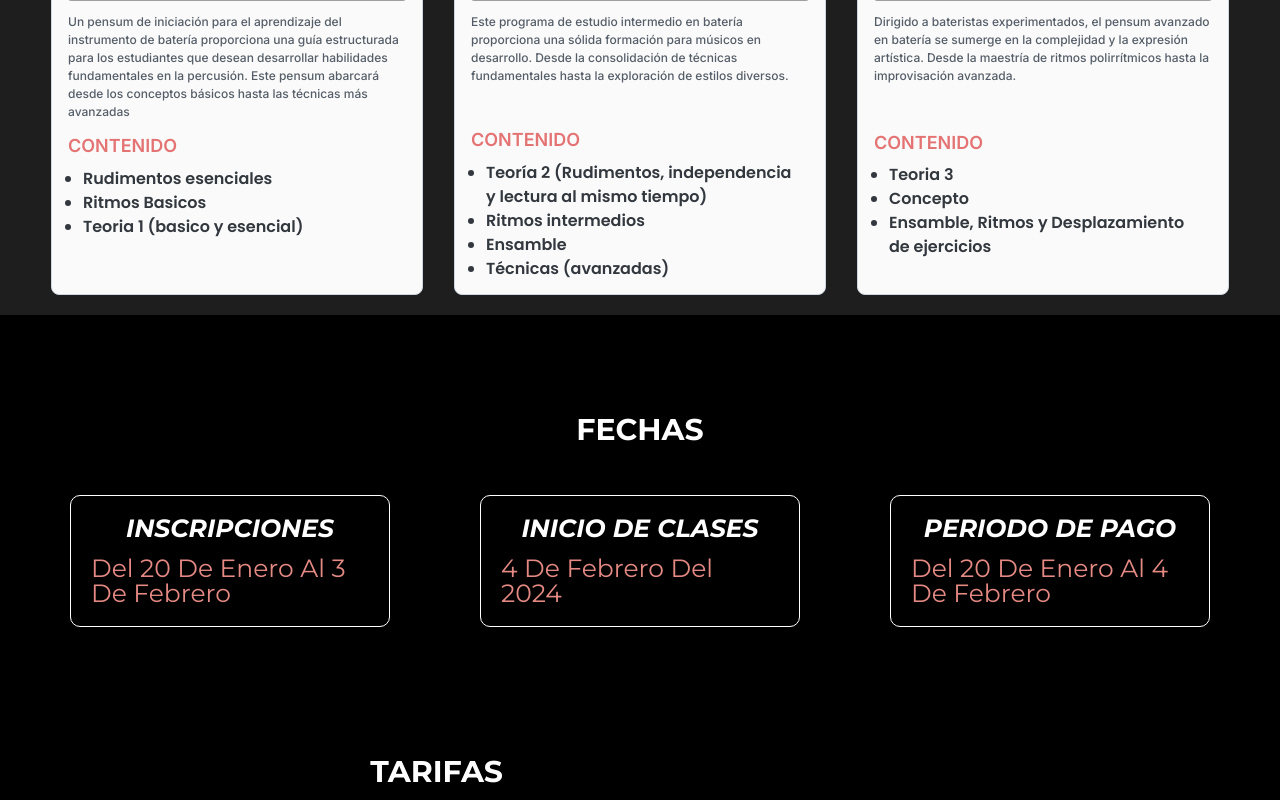
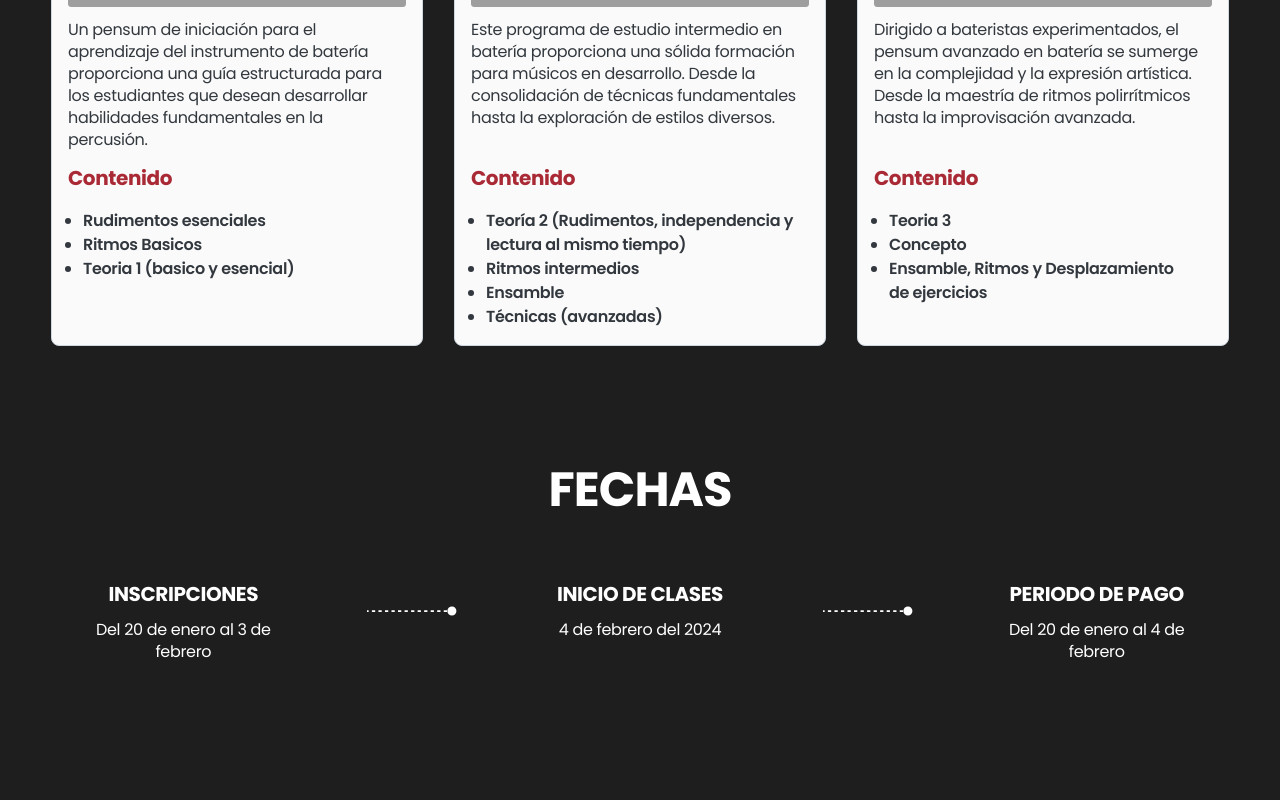
Before and after one commit to taylor25jr/Drummer-House, a React (Vite) app: page /servicios in a window 1280 px wide. Shown: the part 540-1340 px from the top of the page. Built offline with nearby package versions, Linux system fonts and the light colour scheme; grey boxes are pictures that could not be loaded; a web font is replaced by a local one.

Commit message:
feat fechas section finished

```diff
--- a/src/components/CardGroup/CardGroup.css
+++ b/src/components/CardGroup/CardGroup.css
@@ -1,5 +1,16 @@
 @import url(https://fonts.googleapis.com/css?family=Poppins:100,100italic,200,200italic,300,300italic,regular,italic,500,500italic,600,600italic,700,700italic,800,800italic,900,900italic);
 
+
+:root {
+    --h1: 48px;
+    --h2: 32px;
+    --h3: 20px;
+    --body: 16px;
+    --link: 16px;
+    --primary: #A92935;
+    --dark: #1E1E1E;
+    --white: #FFFFFF;
+}
 
 @media (max-width: 767px) {
 
@@ -7,15 +18,50 @@
         width: 80%;
         margin-top: 15px;
     }
-    .cardText{
+
+    .ContainerPensumCard__title {
+        font-family: Poppins;
+        font-size: var(--h3);
+        font-weight: 700;
+        line-height: 30px;
+        letter-spacing: -0.02em;
+        text-align: left;
+        text-transform: uppercase;
+    }
+
+    .cardText {
         height: 100%;
     }
-    .cardText__description{
+
+    .cardText__description {
         width: 100%;
         height: 40%;
+        margin-top: 10px;
     }
-    .cardText__subtitle{
+
+    .cardText__description__body {
+        font-family: Poppins;
+        font-size: var(--body);
+        font-weight: 400;
+        line-height: 22px;
+        letter-spacing: -0.02em;
+        text-align: justified;
+    }
+
+    .cardText__subtitle {
         height: 10%;
+    }
+
+    .cardText__subtitle__h3 {
+        font-family: Poppins;
+        font-size: var(--h3);
+        font-weight: 700;
+        line-height: 30px;
+        letter-spacing: -0.02em;
+        text-align: left;
+        color: var(--primary);
+
+
     }
 
     .contentList {
@@ -27,6 +73,13 @@
 
     li {
         list-style-type: disc;
+        font-family: Poppins;
+        font-size: var(--body);
+        font-weight: 400;
+        line-height: 22px;
+        letter-spacing: -0.02em;
+        text-align: justified;
+
     }
 }
 
@@ -36,15 +89,50 @@
         width: 40%;
     }
 
-    .cardText{
+    .ContainerPensumCard__title {
+        font-family: Poppins;
+        font-size: var(--h3);
+        font-weight: 700;
+        line-height: 30px;
+        letter-spacing: -0.02em;
+        text-align: left;
+        text-transform: uppercase;
+    }
+
+    .cardText {
         height: 100%;
     }
-    .cardText__description{
+
+    .cardText__description {
         width: 100%;
         height: 40%;
     }
-    .cardText__subtitle{
+
+    .cardText__description__body {
+        font-family: Poppins;
+        font-size: var(--body);
+        font-weight: 400;
+        line-height: 22px;
+        letter-spacing: -0.02em;
+        text-align: justified;
+
+    }
+
+    .cardText__subtitle {
         height: 10%;
+        margin-top: 20px;
+    }
+
+    .cardText__subtitle__h3 {
+        font-family: Poppins;
+        font-size: var(--h3);
+        font-weight: 700;
+        line-height: 30px;
+        letter-spacing: -0.02em;
+        text-align: left;
+        color: var(--primary);
+
+
     }
 
     .contentList {
@@ -62,6 +150,13 @@
 
     li {
         list-style-type: disc;
+        font-family: Poppins;
+        font-size: var(--body);
+        font-weight: 400;
+        line-height: 22px;
+        letter-spacing: -0.02em;
+        text-align: justified;
+
     }
 
 }
@@ -74,15 +169,50 @@
         background: #FAFAFA !important;
 
     }
-    .cardText{
+
+    .ContainerPensumCard__title {
+        font-family: Poppins;
+        font-size: var(--h3);
+        font-weight: 700;
+        line-height: 30px;
+        letter-spacing: -0.02em;
+        text-align: left;
+        text-transform: uppercase;
+    }
+
+    .cardText {
         height: 100%;
     }
-    .cardText__description{
+
+    .cardText__description {
         width: 100%;
         height: 40%;
     }
-    .cardText__subtitle{
+
+    .cardText__description__body {
+        font-family: Poppins;
+        font-size: var(--body);
+        font-weight: 400;
+        line-height: 22px;
+        letter-spacing: -0.02em;
+        text-align: justified;
+
+    }
+
+    .cardText__subtitle {
         height: 10%;
+        margin-top: 20px;
+    }
+
+    .cardText__subtitle__h3 {
+        font-family: Poppins;
+        font-size: var(--h3);
+        font-weight: 700;
+        line-height: 30px;
+        letter-spacing: -0.02em;
+        text-align: left;
+        color: var(--primary);
+
     }
 
     .contentList {
@@ -100,5 +230,12 @@
 
     li {
         list-style-type: disc;
+        font-family: Poppins;
+        font-size: var(--body);
+        font-weight: 400;
+        line-height: 22px;
+        letter-spacing: -0.02em;
+        text-align: justified;
+
     }
 }
--- a/src/components/CardGroup/index.jsx
+++ b/src/components/CardGroup/index.jsx
@@ -2,8 +2,6 @@ import * as React from "react";
 import { useState, useEffect } from "react";
 import AspectRatio from "@mui/joy/AspectRatio";
 import Card from "@mui/joy/Card";
-import CardContent from "@mui/joy/CardContent";
-import Typography from "@mui/joy/Typography";
 import "./CardGroup.css";
 import PropTypes from "prop-types";
 
@@ -20,27 +18,23 @@ export default function PensumCard({ img, title, description, topics }) {
   return (
     <Card className="ContainerPensumCard" id="cards">
       <div>
-        <Typography level="title-lg" textTransform="uppercase">
+        <h3 className="ContainerPensumCard__title">
           {title}
-        </Typography>
+        </h3>
       </div>
       <AspectRatio minHeight="120px" maxHeight="150px">
         <img src={img} srcSet={img} loading="lazy" alt="cardLogo" />
       </AspectRatio>
-      <CardContent className="cardText">
+      <div className="cardText">
         <div className="cardText__description">
-          <Typography level="body-xs">{description}</Typography>
+          <p className="cardText__description__body">{description}</p>
         </div>
         <div className="cardText__subtitle">
-          <Typography
-            fontSize="lg"
-            fontWeight="lg"
-            textTransform={"uppercase"}
-            textColor={"danger.400"}
-            marginTop={"10px"}
+          <h3
+          className="cardText__subtitle__h3"
           >
             Contenido
-          </Typography>
+          </h3>
         </div>
         <ul className="contentList">
           {topicList.map((el, index) => (
@@ -49,7 +43,7 @@ export default function PensumCard({ img, title, description, topics }) {
             </li>
           ))}
         </ul>
-      </CardContent>
+      </div>
     </Card>
   );
 }
--- a/src/components/Servicios/Servicios.css
+++ b/src/components/Servicios/Servicios.css
@@ -1,6 +1,5 @@
 @import url('../../Helper/Reset.css');
 @import url('https://fonts.googleapis.com/css2?family=Inria+Sans&display=swap');
-@import url(https://fonts.googleapis.com/css?family=Montserrat:100,200,300,regular,500,600,700,800,900,100italic,200italic,300italic,italic,500italic,600italic,700italic,800italic,900italic);
 
 :root {
     --h1: 48px;
@@ -9,7 +8,7 @@
     --body: 16px;
     --link: 16px;
     --primary: #A92935;
-    --dark:#1E1E1E;
+    --dark: #1E1E1E;
     --white: #FFFFFF;
 }
 
@@ -127,6 +126,7 @@
         display: flex;
         flex-flow: column wrap;
         width: 100%;
+        background-color: var(--dark);
     }
 
     .fechas {
@@ -145,12 +145,13 @@
     }
 
     .fechas__titulo {
-        font-size: 30px;
-        font-weight: bolder;
+        font-family: Poppins;
+        font-size: var(--h1);
+        font-weight: 700;
+        line-height: 48px;
+        letter-spacing: -0.02em;
+        text-align: center;
         text-transform: uppercase;
-        color: #ffff;
-        text-align: center;
-        font-family: 'Montserrat';
     }
 
     .fechas__cards {
@@ -161,10 +162,7 @@
     }
 
     .cards {
-        border: 1px solid #fff;
         padding: 20px;
-        box-shadow: 0 2px 4px rgba(0, 0, 0, 0.1);
-        border-radius: 10px;
         margin: 20px;
         position: relative;
         opacity: 0;
@@ -172,21 +170,28 @@
     }
 
     .fechas__cards__inscripciones__titulo {
-        font-size: 20px;
+        font-family: Poppins;
+        font-size: var(--h3);
+        font-weight: 700;
+        letter-spacing: -0.02em;
+        text-align: center;
         text-transform: uppercase;
-        text-align: center;
-        margin-bottom: 15px;
-        font-weight: bolder;
-        font-family: 'Montserrat';
-
+        margin-bottom: 12px;
     }
 
     .fechas__cards__inscripciones__parrafo {
-        font-size: 18px;
-        color: #e48983;
-        text-transform: capitalize;
-        font-family: 'Montserrat';
+        font-family: Poppins;
+        font-size: var(--body);
+        font-weight: 400;
+        line-height: 22px;
+        letter-spacing: -0.02em;
+        text-align: center;
+    }
 
+    .fechas__cards__arrow {
+        display: flex;
+        align-items: center;
+        justify-content: center;
     }
 
     .cards-show {
@@ -338,6 +343,8 @@
         display: flex;
         flex-flow: column wrap;
         width: 100%;
+        background-color: var(--dark);
+
     }
 
     .fechas {
@@ -356,12 +363,22 @@
     }
 
     .fechas__titulo {
-        font-size: 30px;
-        font-weight: bolder;
-        font-family: 'Montserrat';
+        font-family: Poppins;
+        font-size: var(--h1);
+        font-weight: 700;
+        line-height: 48px;
+        letter-spacing: -0.02em;
+        text-align: center;
         text-transform: uppercase;
-        color: rgb(255, 255, 255);
-        text-align: center;
+    }
+
+
+    .cards {
+        padding: 20px;
+        margin: 20px;
+        position: relative;
+        opacity: 0;
+        width: 20%;
     }
 
     .fechas__cards {
@@ -370,31 +387,30 @@
         justify-content: space-evenly;
     }
 
-    .cards {
-        border: 1px solid #fff;
-        padding: 20px;
-        box-shadow: 0 2px 4px rgba(0, 0, 0, 0.1);
-        border-radius: 10px;
-        margin: 20px;
-        position: relative;
-        opacity: 0;
-        width: 20%;
-    }
+    .fechas__cards__inscripciones__titulo {
+        font-family: Poppins;
+        font-size: 15px;
+        font-weight: 700;
+        letter-spacing: -0.02em;
+        text-align: center;
+        text-transform: uppercase;
+        margin-bottom: 12px;
 
-    .fechas__cards__inscripciones__titulo {
-        font-size: 15px;
-        text-transform: uppercase;
-        font-family: 'Montserrat';
-        text-align: center;
-        margin-bottom: 15px;
-        font-weight: bolder;
     }
 
     .fechas__cards__inscripciones__parrafo {
-        font-size: 18px;
-        color: #e48983;
-        text-transform: capitalize;
-        font-family: 'Montserrat';
+        font-family: Poppins;
+        font-size: 12;
+        font-weight: 400;
+        line-height: 22px;
+        letter-spacing: -0.02em;
+        text-align: center;
+    }
+
+    .fechas__cards__arrow {
+        display: flex;
+        align-items: center;
+        justify-content: center;
     }
 
     .cards-show {
@@ -543,6 +559,7 @@
         display: flex;
         flex-flow: column wrap;
         width: 100%;
+        background-color: var(--dark);
     }
 
     .fechas {
@@ -562,12 +579,13 @@
     }
 
     .fechas__titulo {
-        font-size: 30px;
-        font-weight: bolder;
+        font-family: Poppins;
+        font-size: var(--h1);
+        font-weight: 700;
+        line-height: 48px;
+        letter-spacing: -0.02em;
+        text-align: center;
         text-transform: uppercase;
-        color: rgb(255, 255, 255);
-        text-align: center;
-        font-family: 'Montserrat';
     }
 
     .fechas__cards {
@@ -577,38 +595,42 @@
     }
 
     .cards {
-        border: 1px solid #fff;
         padding: 20px;
-        box-shadow: 0 2px 4px rgba(0, 0, 0, 0.1);
-        border-radius: 10px;
         margin: 20px;
         position: relative;
         opacity: 0;
-        width: 25%;
+        width: 20%;
     }
 
     .fechas__cards__inscripciones__titulo {
-        font-size: 25px;
+        font-family: Poppins;
+        font-size: var(--h3);
+        font-weight: 700;
+        letter-spacing: -0.02em;
+        text-align: center;
         text-transform: uppercase;
-        font-family: 'Montserrat';
-        text-align: center;
         margin-bottom: 15px;
-        font-weight: bolder;
-        font-style: italic;
     }
 
     .fechas__cards__inscripciones__parrafo {
-        font-size: 25px;
-        color: #e48983;
-        text-transform: capitalize;
-        font-family: 'Montserrat';
+        font-family: Poppins;
+        font-size: var(--body);
+        font-weight: 400;
+        line-height: 22px;
+        letter-spacing: -0.02em;
+        text-align: center;
+    }
+
+    .fechas__cards__arrow {
+        display: flex;
+        align-items: center;
+        justify-content: center;
     }
 
     .cards-show {
         opacity: 1;
         transition: 1s ease-in;
     }
-
 
     .tarifas-pagos {
         display: flex;
@@ -622,7 +644,7 @@
         margin-bottom: 30px;
         margin-top: 10px;
         font-family: 'Montserrat';
-        color: #fff;
+        color: #ffffff;
 
     }
 
--- a/src/components/Servicios/index.jsx
+++ b/src/components/Servicios/index.jsx
@@ -6,9 +6,9 @@ import { Footer } from "../Footer";
 import PaymentsMethods from "../PaymentsMethods";
 import PropTypes from "prop-types";
 import PensumCard from "../CardGroup";
+import { ArrowIcon } from "../Svg/Arrow";
 
 export const Servicios = ({ handleShow, handleClick }) => {
-
   useEffect(() => {
     handleScrollServicios();
     window.addEventListener("scroll", handleScrollServicios);
@@ -48,8 +48,7 @@ export const Servicios = ({ handleShow, handleClick }) => {
             title="Iniciacion del instrumento"
             description="
            Un pensum de iniciación para el aprendizaje del instrumento de batería proporciona una guía
-            estructurada para los estudiantes que desean desarrollar habilidades fundamentales en la percusión.
-            Este pensum abarcará desde los conceptos básicos hasta las técnicas más avanzadas"
+            estructurada para los estudiantes que desean desarrollar habilidades fundamentales en la percusión."
             topics={topicsInitiation}
           />
           <PensumCard
@@ -84,6 +83,9 @@ export const Servicios = ({ handleShow, handleClick }) => {
                 Del 20 de enero al 3 de febrero
               </p>
             </div>
+            <article className="fechas__cards__arrow" id="cardsFecha">
+              <ArrowIcon />
+            </article>
             <div className=" cards fechas__cards__inicio" id="cardsFecha">
               <h4 className="fechas__cards__inscripciones__titulo">
                 Inicio de clases
@@ -92,6 +94,9 @@ export const Servicios = ({ handleShow, handleClick }) => {
                 4 de febrero del 2024
               </p>
             </div>
+            <article className="fechas__cards__arrow" id="cardsFecha">
+              <ArrowIcon />
+            </article>
             <div className="cards fechas__cards__periodo" id="cardsFecha">
               <h4 className="fechas__cards__inscripciones__titulo">
                 Periodo de pago
--- /dev/null
+++ b/src/components/Svg/Arrow.jsx
@@ -0,0 +1,22 @@
+import React from "react";
+import "./Styles/Arrow.css";
+
+export const ArrowIcon = () => {
+  return (
+    <>
+      <svg
+        width="106"
+        height="12"
+        viewBox="0 0 106 12"
+        fill="none"
+        xmlns="http://www.w3.org/2000/svg"
+        className="arrowIcon"
+      >
+        <path
+          d="M94.6695 6C94.6695 8.94552 97.0573 11.3333 100.003 11.3333C102.948 11.3333 105.336 8.94552 105.336 6C105.336 3.05448 102.948 0.666667 100.003 0.666667C97.0573 0.666667 94.6695 3.05448 94.6695 6ZM0 7H1.92313V5H0L0 7ZM5.76939 7H9.61565V5H5.76939V7ZM13.4619 7H17.3082V5H13.4619V7ZM21.1544 7H25.0007V5H21.1544V7ZM28.847 7H32.6932V5H28.847V7ZM36.5395 7H40.3857V5H36.5395V7ZM44.232 7H48.0783V5H44.232V7ZM51.9245 7H55.7708V5H51.9245V7ZM59.617 7H63.4633V5H59.617V7ZM67.3096 7H71.1558V5H67.3096V7ZM75.0021 7H78.8484V5H75.0021V7ZM82.6946 7H86.5409V5H82.6946V7ZM90.3871 7H94.2334V5H90.3871V7ZM98.0797 7H100.003V5H98.0797V7Z"
+          fill="white"
+        />
+      </svg>
+    </>
+  );
+};
--- a/src/components/Svg/Logo.jsx
+++ b/src/components/Svg/Logo.jsx
@@ -1,6 +1,8 @@
 import React from "react";
+import "./Styles/Logo.css"
 
 export const LogoIcon = ({alt}) => {
+
   return (
     <>
       <svg
@@ -10,7 +12,7 @@ export const LogoIcon = ({alt}) => {
         fill="none"
         alt={alt}
         xmlns="http://www.w3.org/2000/svg"
-        style={{width:"175px"}}
+        className="logo-header"
       >
         <g clipPath="url(#clip0_242_65)">
           <path
--- /dev/null
+++ b/src/components/Svg/Styles/Arrow.css
@@ -0,0 +1,18 @@
+@media (width < 767px) {
+    .arrowIcon {
+        width: 90px;
+    }
+}
+
+@media (min-width: 768px) and (max-width: 900px) {
+    .arrowIcon {
+        width: 55px;
+    }
+}
+
+@media (width > 900px) {
+    .arrowIcon {
+        width: 90px;
+        margin-bottom: 45px;
+    }
+}
```
Also changed, not shown: src/components/Svg/Styles/Logo.css (added, +10 -0 lines).
